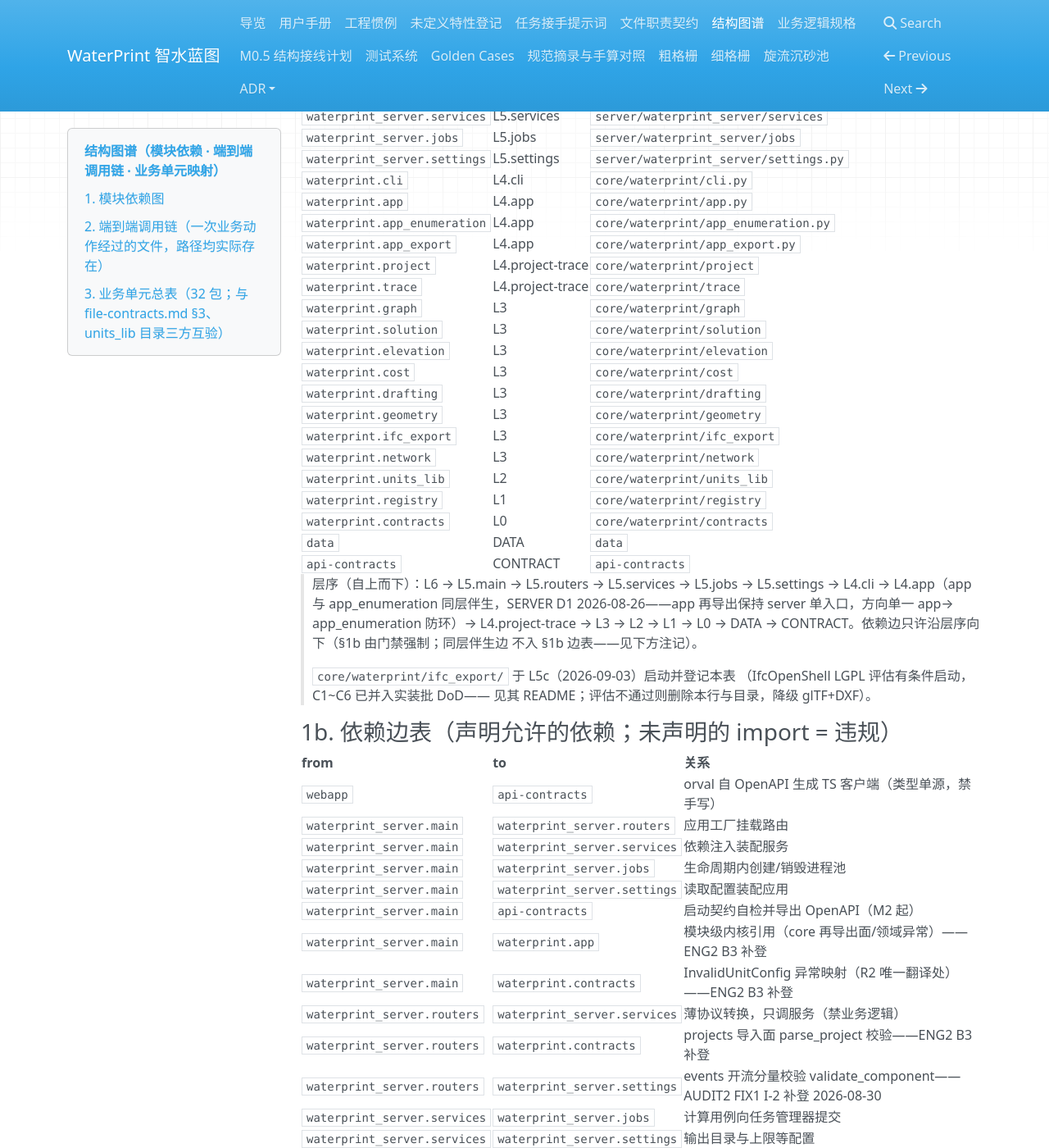
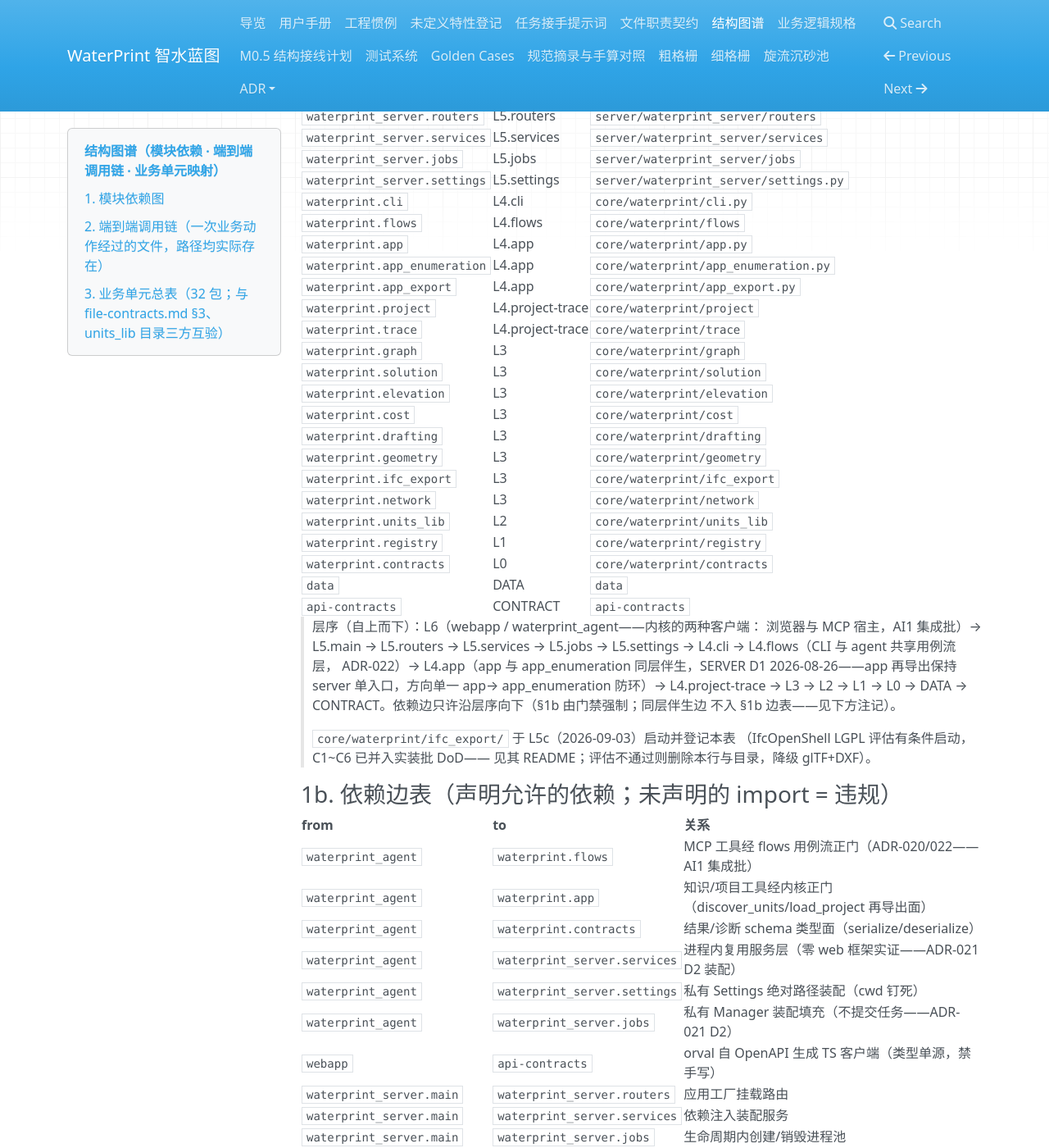
Before and after one commit to yyx20040712/waterprint, an MkDocs documentation site: the page built from docs/structure-graph.md, in a window 1280 px wide and 1400 px high, scrolled down 569 px. Shown: the whole window at 82% size. Built offline with MkDocs 1.6.1, drawn with Linux system fonts in a browser that asks for light colours; nearby versions of some CDN libraries; some of the changed text lies outside the part shown.

Commit message:
AI1 治理面: ADR-019~022+agent 面登记+图谱 flows/L6 节点+agent 双向机器强制
ADR-019 AI 永不直算/020 agent 面分层契约(UF-33 扩展+audit 例外)/021 MCP 同步模型+私有 Manager+沙箱/022 core.flows 用例流层; file-contracts §6 agent 面 16 行+flows 行; structure-graph 27 节点 84 边(flows=L4.flows, agent=L6)+真实 import 子集校验纳 agent 扫描根; check_structure 规则 d; pint 契约 source 面+flows

```diff
--- a/docs/structure-graph.md
+++ b/docs/structure-graph.md
@@ -21,12 +21,14 @@
 | 节点 | 层 | 对应路径 |
 |------|----|----------|
 | `webapp` | L6 | `webapp/src` |
+| `waterprint_agent` | L6 | `agent/waterprint_agent` |
 | `waterprint_server.main` | L5.main | `server/waterprint_server/main.py` |
 | `waterprint_server.routers` | L5.routers | `server/waterprint_server/routers` |
 | `waterprint_server.services` | L5.services | `server/waterprint_server/services` |
 | `waterprint_server.jobs` | L5.jobs | `server/waterprint_server/jobs` |
 | `waterprint_server.settings` | L5.settings | `server/waterprint_server/settings.py` |
 | `waterprint.cli` | L4.cli | `core/waterprint/cli.py` |
+| `waterprint.flows` | L4.flows | `core/waterprint/flows` |
 | `waterprint.app` | L4.app | `core/waterprint/app.py` |
 | `waterprint.app_enumeration` | L4.app | `core/waterprint/app_enumeration.py` |
 | `waterprint.app_export` | L4.app | `core/waterprint/app_export.py` |
@@ -47,8 +49,10 @@
 | `api-contracts` | CONTRACT | `api-contracts` |
 <!-- STRUCT-NODES:END -->
 
-> 层序（自上而下）：L6 → L5.main → L5.routers → L5.services → L5.jobs →
-> L5.settings → L4.cli → L4.app（app 与 app_enumeration 同层伴生，SERVER
+> 层序（自上而下）：L6（webapp / waterprint_agent——内核的两种客户端：
+> 浏览器与 MCP 宿主，AI1 集成批）→ L5.main → L5.routers → L5.services →
+> L5.jobs → L5.settings → L4.cli → L4.flows（CLI 与 agent 共享用例流层，
+> ADR-022）→ L4.app（app 与 app_enumeration 同层伴生，SERVER
 > D1 2026-08-26——app 再导出保持 server 单入口，方向单一 app→
 > app_enumeration 防环）→ L4.project-trace → L3 → L2 → L1 → L0 →
 > DATA → CONTRACT。依赖边只许沿层序向下（§1b 由门禁强制；同层伴生边
@@ -62,6 +66,12 @@
 
 | from | to | 关系 |
 |------|----|------|
+| `waterprint_agent` | `waterprint.flows` | MCP 工具经 flows 用例流正门（ADR-020/022——AI1 集成批） |
+| `waterprint_agent` | `waterprint.app` | 知识/项目工具经内核正门（discover_units/load_project 再导出面） |
+| `waterprint_agent` | `waterprint.contracts` | 结果/诊断 schema 类型面（serialize/deserialize） |
+| `waterprint_agent` | `waterprint_server.services` | 进程内复用服务层（零 web 框架实证——ADR-021 D2 装配） |
+| `waterprint_agent` | `waterprint_server.settings` | 私有 Settings 绝对路径装配（cwd 钉死） |
+| `waterprint_agent` | `waterprint_server.jobs` | 私有 Manager 装配填充（不提交任务——ADR-021 D2） |
 | `webapp` | `api-contracts` | orval 自 OpenAPI 生成 TS 客户端（类型单源，禁手写） |
 | `waterprint_server.main` | `waterprint_server.routers` | 应用工厂挂载路由 |
 | `waterprint_server.main` | `waterprint_server.services` | 依赖注入装配服务 |
@@ -83,6 +93,13 @@
 | `waterprint_server.jobs` | `waterprint.app` | worker 进程执行内核用例（序列化边界；P2 次批出水标准装载经 app 再导出单入口——ADR-012 D6，jobs→registry 直连被 UF-33 契约拒 CI 实证） |
 | `waterprint_server.jobs` | `waterprint.contracts` | worker 契约类型（结果序列化/RunEnv/工况/诊断序列化——P2 次批 trust 扩）——ENG2 B3 补登 |
 | `waterprint_server.jobs` | `waterprint_server.settings` | 池大小/队列等配置 |
+| `waterprint.cli` | `waterprint.flows` | CLI 壳经 flows 用例流编排（ADR-022 两壳分工——AI1 集成批） |
+| `waterprint.flows` | `waterprint.app` | 用例流只经内核正门（ADR-022 D1） |
+| `waterprint.flows` | `waterprint.contracts` | RunEnv/条件集/结果序列化类型面（ADR-022） |
+| `waterprint.flows` | `waterprint.trace` | audit 渲染包装例外通道（trace.audit 直调——ADR-020 D2 正门） |
+| `waterprint.flows` | `waterprint.cost` | 概算流直取 cost 四模块链（estimate_summary_flow——ADR-022 D2） |
+| `waterprint.cli` | `waterprint.graph` | 退出码映射的执行期领域异常族（LoopDivergence 等——AI1 T5 回填补登） |
+| `waterprint_server.services` | `waterprint.flows` | apply 参数守护转调 params_guard（守护真源收敛 flows——ADR-022 D2） |
 | `waterprint.cli` | `waterprint.app` | 命令编排调用用例（经唯一装配点） |
 | `waterprint.cli` | `waterprint.contracts` | 参数与项目 schema 校验 |
 | `waterprint.cli` | `waterprint.drafting` | export 命令出图 |
```
Also changed, not shown: docs/adr/ADR-019-ai-never-computes.md (added, +29 -0 lines), docs/adr/ADR-020-agent-face-contracts.md (added, +25 -0 lines), docs/adr/ADR-021-mcp-sync-sandbox.md (added, +28 -0 lines), docs/adr/ADR-022-core-flows-layer.md (added, +29 -0 lines), docs/file-contracts.md (+24 -2 lines), 3 other files.
